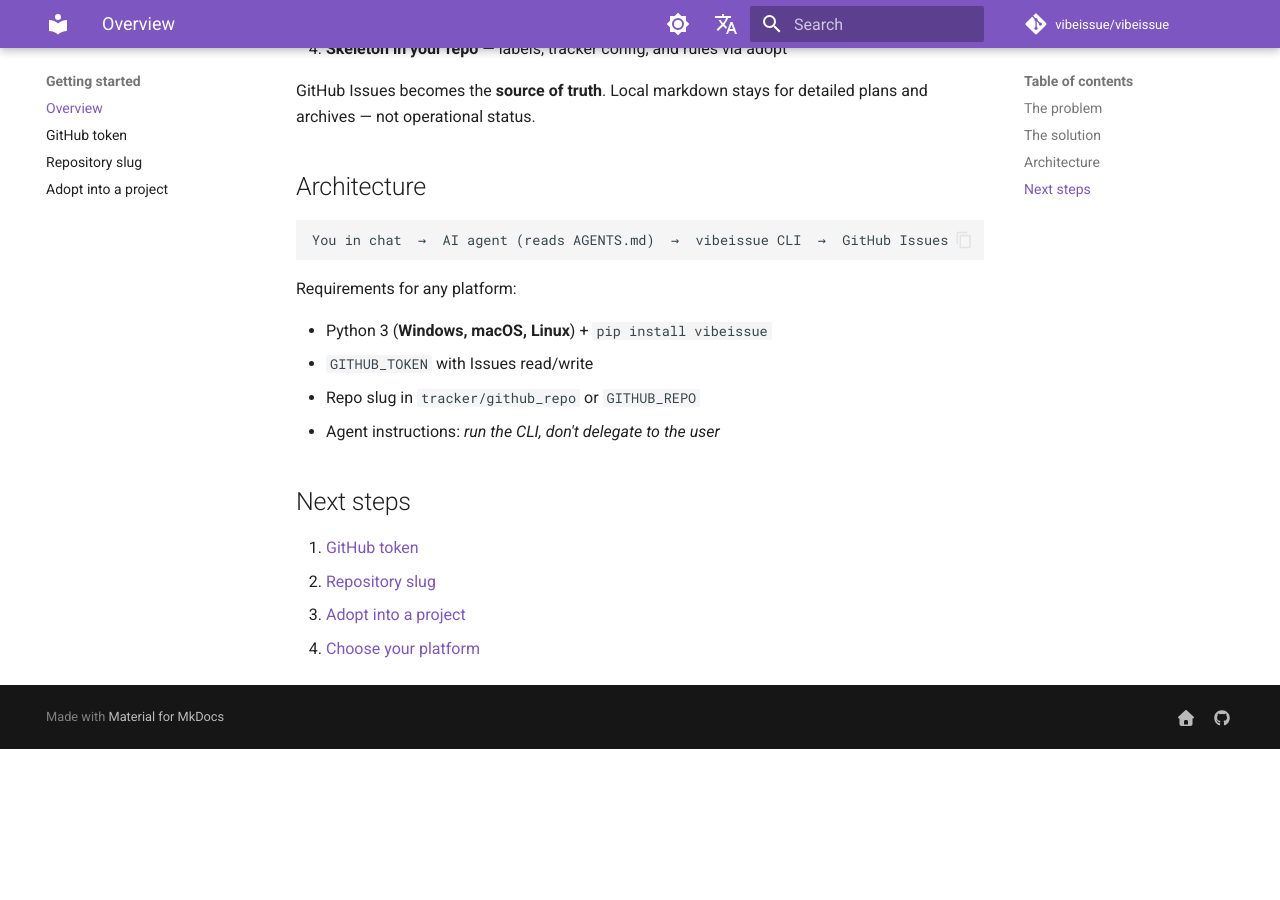
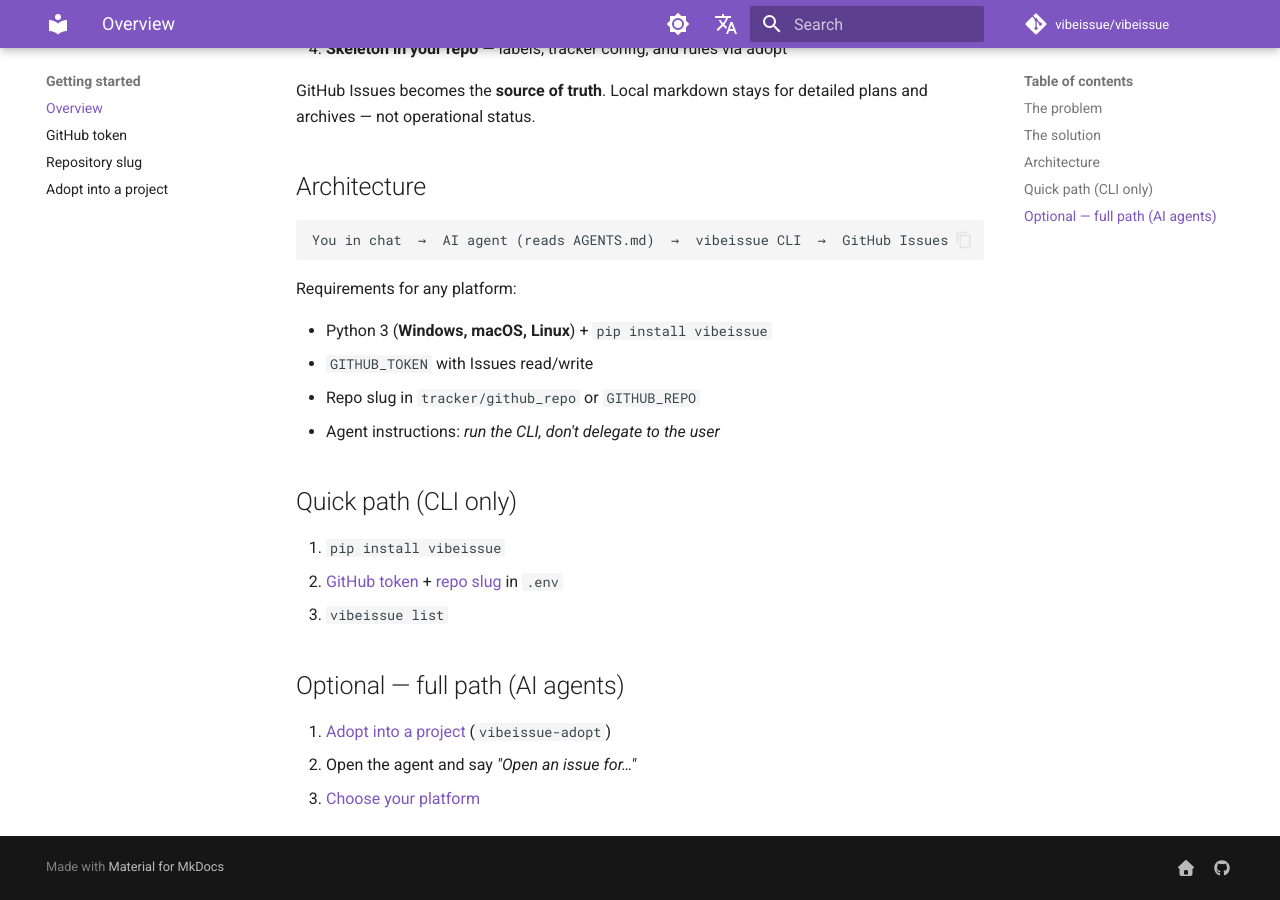
Before and after one commit to vibeissue/vibeissue.github.io, a Jekyll site: the page docs/getting-started/overview/index.html, which Jekyll copies as it is, in a window 1280 px wide and 900 px high, scrolled down 690 px. Built offline with Jekyll 4.4.1, drawn with Linux system fonts in a browser that asks for light colours; comment, search, counter and statistics services are not loaded; before the commit the page ends 1439 px from its top, so only the background shows below that.

Commit message:
docs: update Vibeissue documentation

```diff
--- a/docs/getting-started/overview/index.html
+++ b/docs/getting-started/overview/index.html
@@ -661,10 +661,21 @@
 </li>
 
         <li class="md-nav__item">
-  <a href="#next-steps" class="md-nav__link">
+  <a href="#quick-path-cli-only" class="md-nav__link">
     <span class="md-ellipsis">
 
-        Next steps
+        Quick path (CLI only)
+
+    </span>
+  </a>
+
+</li>
+
+        <li class="md-nav__item">
+  <a href="#optional-full-path-ai-agents" class="md-nav__link">
+    <span class="md-ellipsis">
+
+        Optional — full path (AI agents)
 
     </span>
   </a>
@@ -1439,10 +1450,21 @@
 </li>
 
         <li class="md-nav__item">
-  <a href="#next-steps" class="md-nav__link">
+  <a href="#quick-path-cli-only" class="md-nav__link">
     <span class="md-ellipsis">
 
-        Next steps
+        Quick path (CLI only)
+
+    </span>
+  </a>
+
+</li>
+
+        <li class="md-nav__item">
+  <a href="#optional-full-path-ai-agents" class="md-nav__link">
+    <span class="md-ellipsis">
+
+        Optional — full path (AI agents)
 
     </span>
   </a>
@@ -1497,11 +1519,16 @@
 <li>Repo slug in <code>tracker/github_repo</code> or <code>GITHUB_REPO</code></li>
 <li>Agent instructions: <em>run the CLI, don't delegate to the user</em></li>
 </ul>
-<h2 id="next-steps">Next steps<a class="headerlink" href="#next-steps" title="Permanent link">&para;</a></h2>
+<h2 id="quick-path-cli-only">Quick path (CLI only)<a class="headerlink" href="#quick-path-cli-only" title="Permanent link">&para;</a></h2>
 <ol>
-<li><a href="../token/">GitHub token</a></li>
-<li><a href="../repository/">Repository slug</a></li>
-<li><a href="../adopt/">Adopt into a project</a></li>
+<li><code>pip install vibeissue</code></li>
+<li><a href="../token/">GitHub token</a> + <a href="../repository/">repo slug</a> in <code>.env</code></li>
+<li><code>vibeissue list</code></li>
+</ol>
+<h2 id="optional-full-path-ai-agents">Optional — full path (AI agents)<a class="headerlink" href="#optional-full-path-ai-agents" title="Permanent link">&para;</a></h2>
+<ol>
+<li><a href="../adopt/">Adopt into a project</a> (<code>vibeissue-adopt</code>)</li>
+<li>Open the agent and say <em>"Open an issue for…"</em></li>
 <li><a href="../../platforms/overview/">Choose your platform</a></li>
 </ol>
 
```
Also changed, not shown: docs/it/getting-started/overview/index.html (+35 -8 lines), docs/search/search_index.json.
